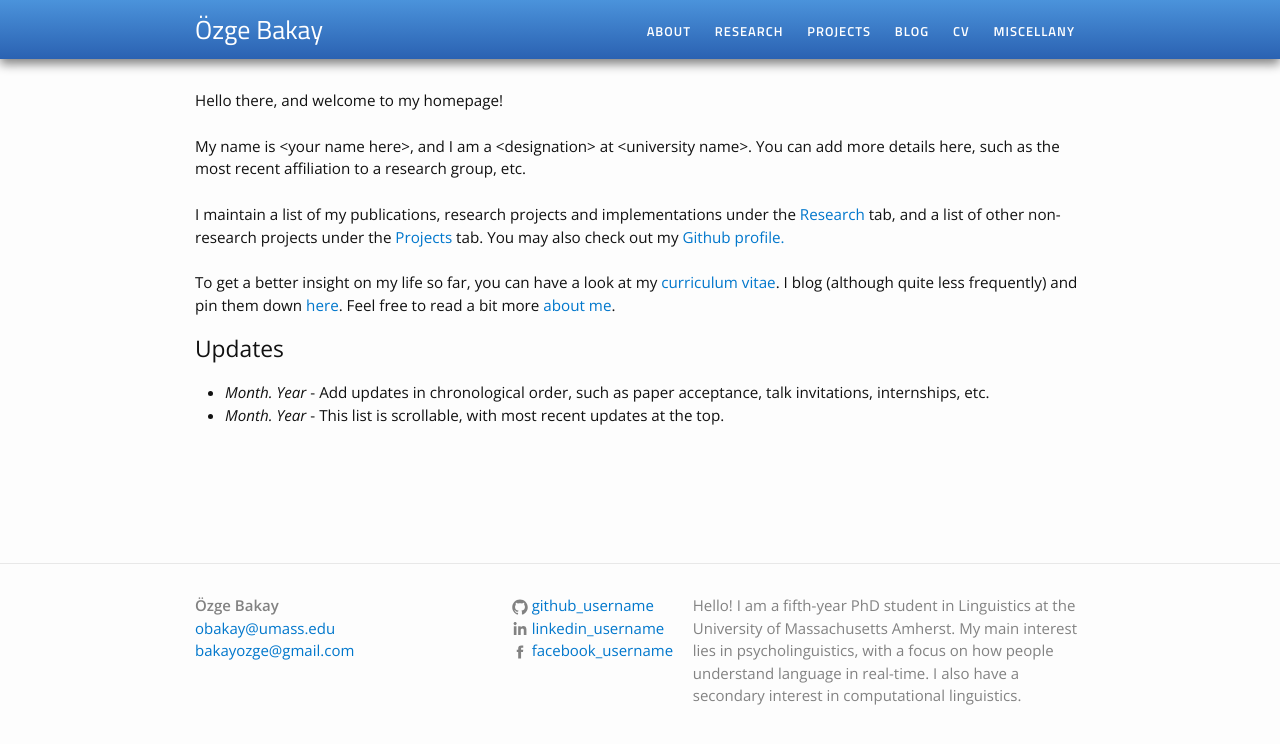
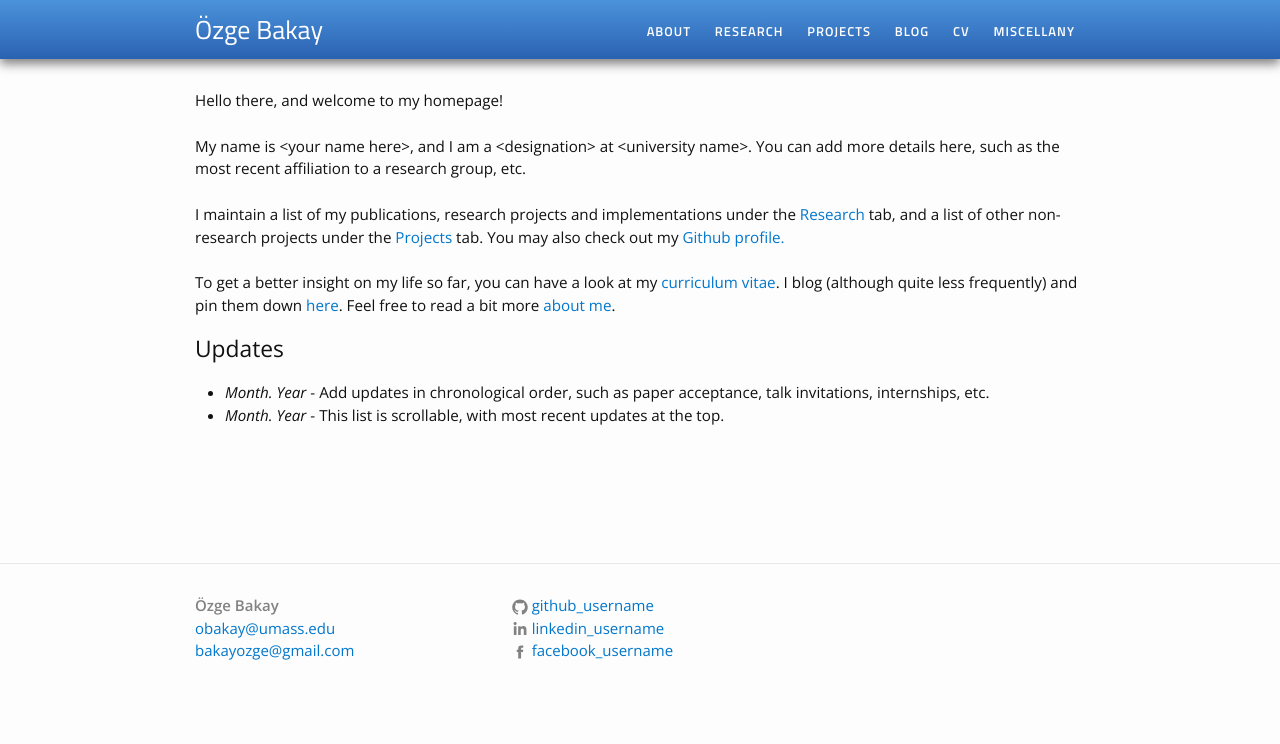
Before and after one commit to ozgebakay/ozgebakay.github.io, a Jekyll site: the page built from index.html, in a window 1280 px wide. Shown: the top 744 px of the page. Built offline with Jekyll 4.4.1, drawn with Linux system fonts in a browser that asks for light colours.

Commit message:
Update _config.yml

```diff
--- a/_config.yml
+++ b/_config.yml
@@ -4,8 +4,6 @@ general_email: bakayozge@gmail.com
 academic_email: obakay@umass.edu
 
 description: > # this means to ignore newlines until "baseurl:"
-  Hello!
-  I am a fifth-year PhD student in Linguistics at the University of Massachusetts Amherst. My main interest lies in psycholinguistics, with a focus on how people understand language in real-time. I also have a secondary interest in computational linguistics.
 
 baseurl: "" # the subpath of your site, e.g. /blog/
 
```
